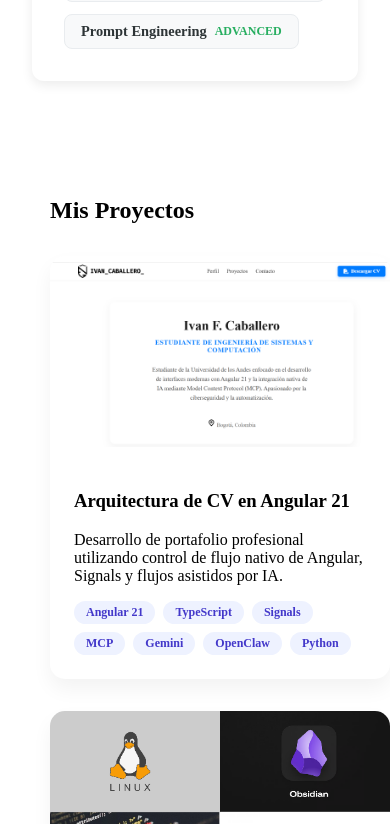
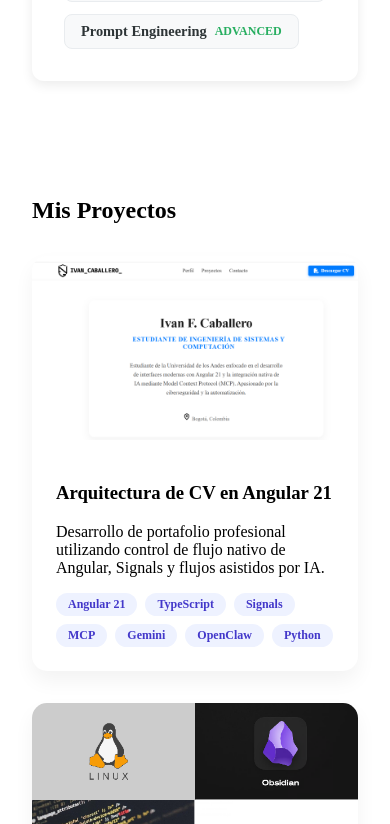
Before and after one commit to IvanCaballer0/cv-front, an Angular app: page / in a window 390 px wide. Shown: the part 1720-2544 px from the top of the page. Built offline with nearby package versions, Linux system fonts and the light colour scheme.

Commit message:
Se ajusta el responsive del feature 'projects'

```diff
--- a/src/app/app.css
+++ b/src/app/app.css
@@ -6,10 +6,6 @@
 
 app-footer {
   margin-top: auto
-}
-
-app-projects {
-  margin-left: 50px;
 }
 
 .security-loader {
--- a/src/app/features/projects/projects.css
+++ b/src/app/features/projects/projects.css
@@ -1,6 +1,6 @@
 :host {
   display: block;
-  padding: 4rem 0;
+  padding: 4rem 2rem;
 }
 
 .projects-grid {
```
